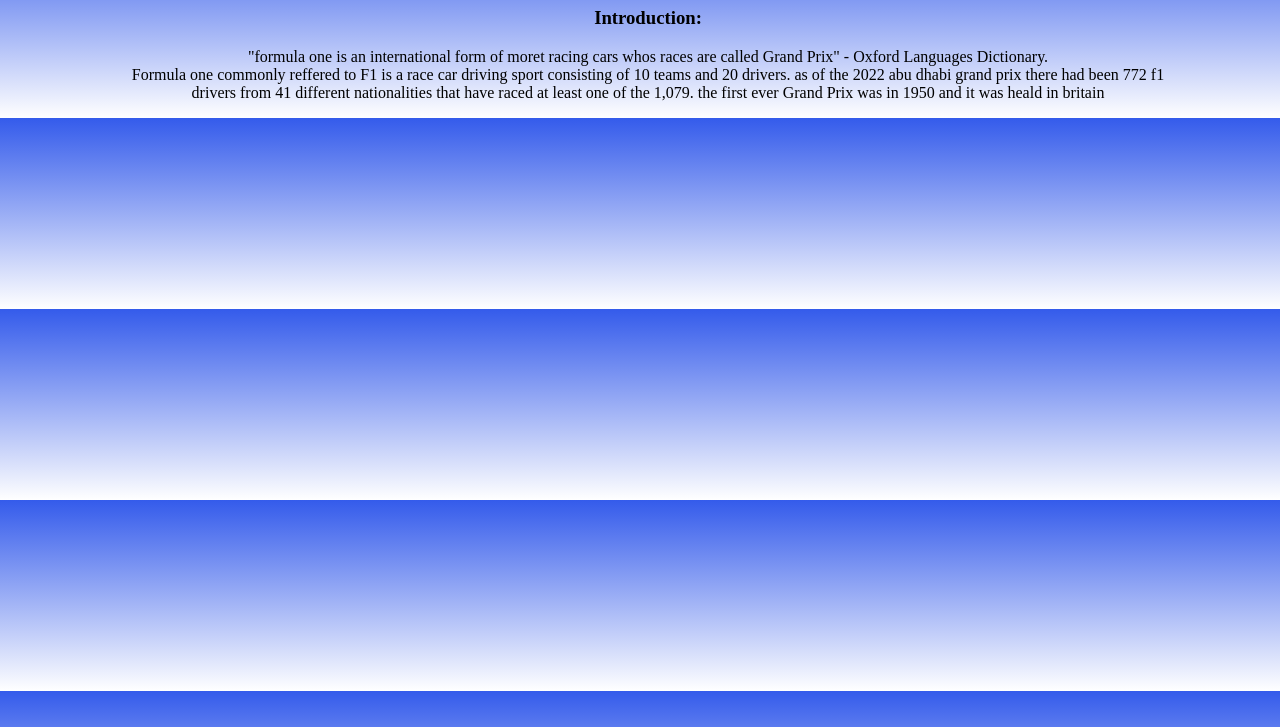
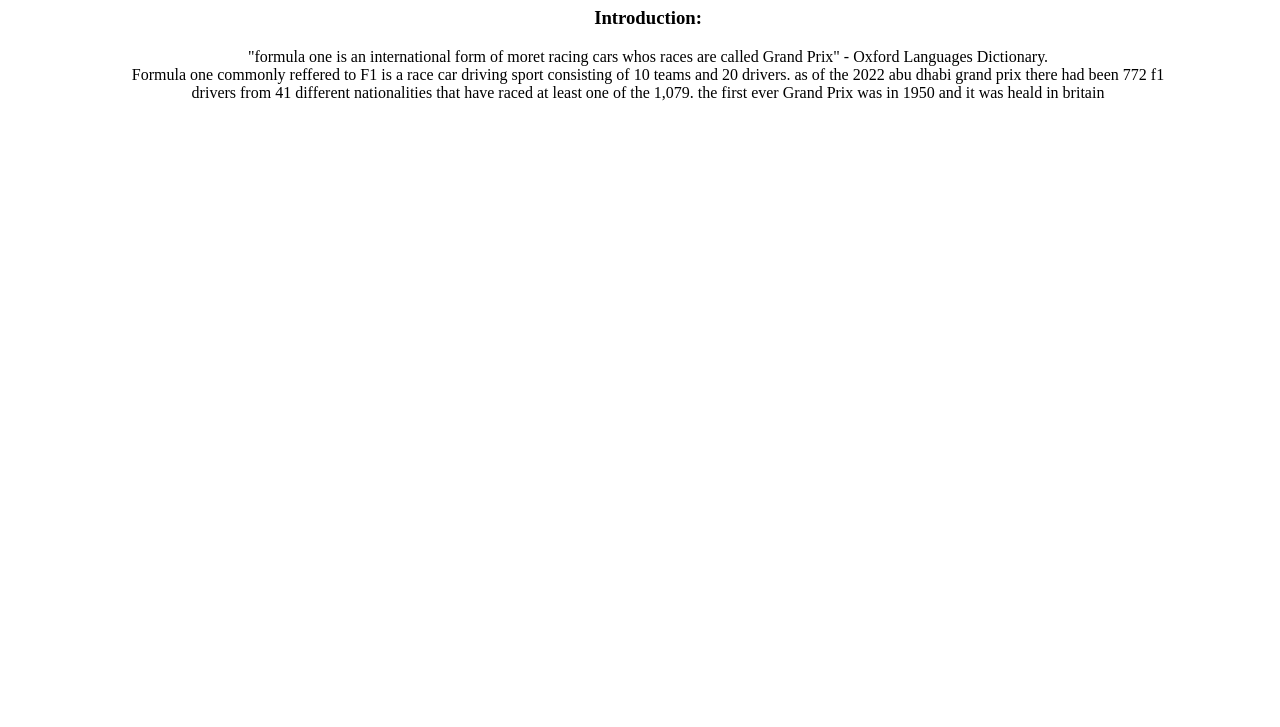
Before and after one commit to ha8465/myWebsite, a plain HTML site: page index.html in a window 1280 px wide. Shown: the part 73-800 px from the top of the page. Drawn offline with Linux system fonts and the light colour scheme.

Commit message:
Update index.html

```diff
--- a/index.html
+++ b/index.html
@@ -5,7 +5,7 @@
 <style>
      body{
          text-align: center;
-         background-image: linear-gradient(rgb(52, 91, 235), rgb(255, 255, 255));
+         background-image: gradient(rgb(52, 91, 235), rgb(255, 255, 255));
          min-width: 100%;
          min-height: 100%;
       }
```
